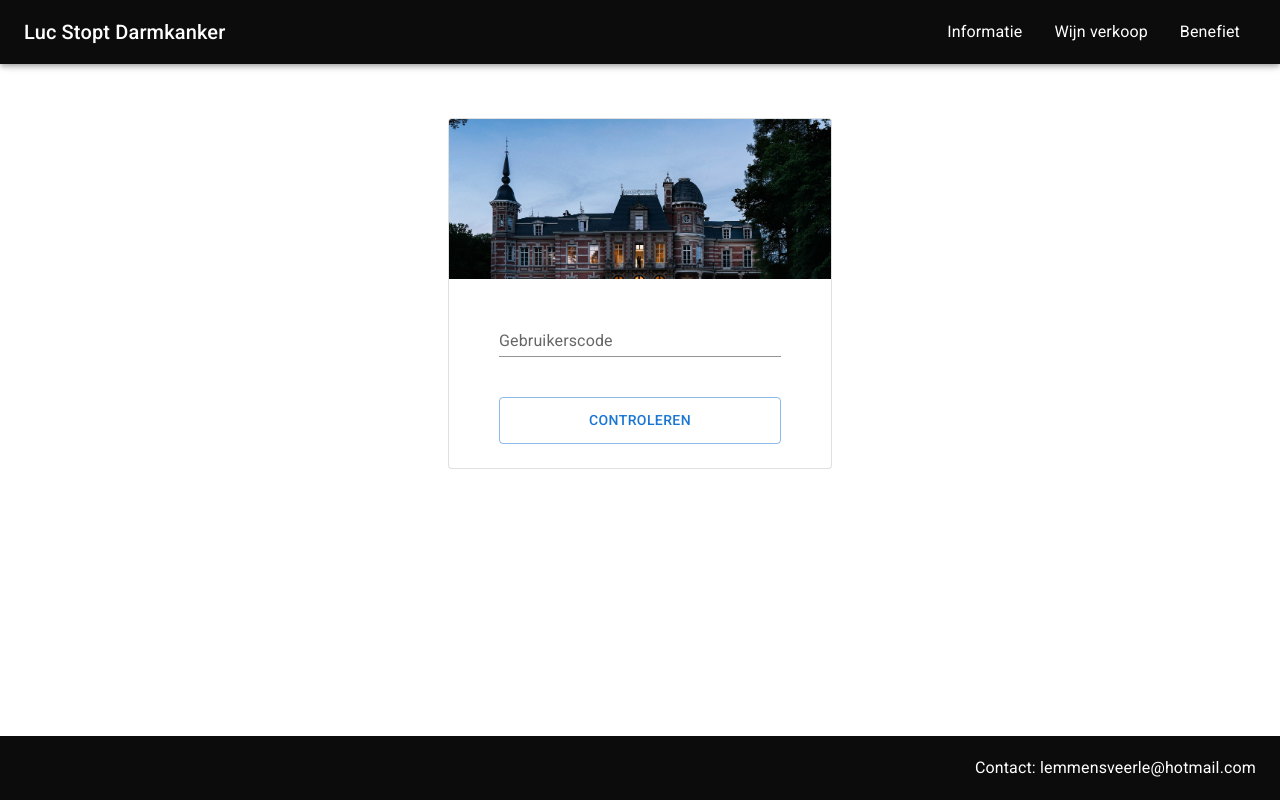
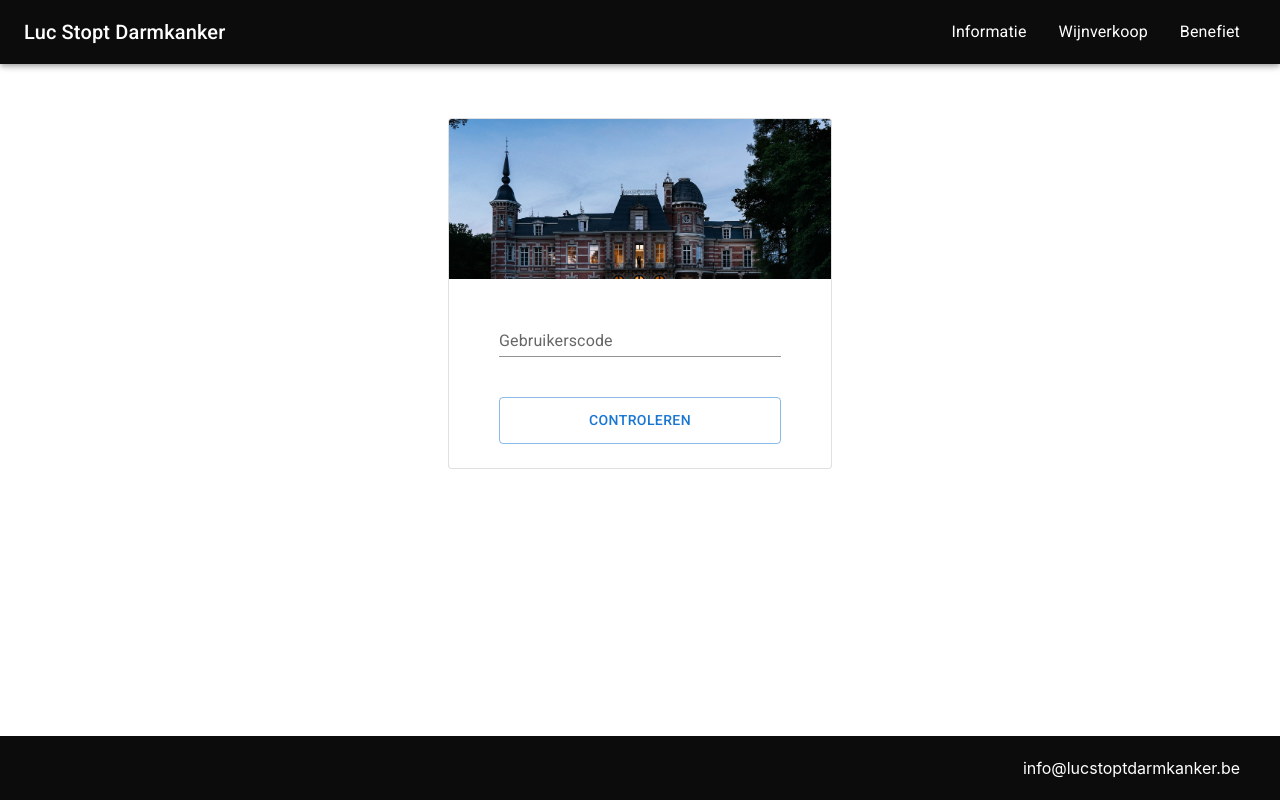
Before and after one commit to rubends/benefiet_ll, a React (Create React App) app: page /benefiet in a window 1280 px wide. Built offline with nearby package versions, Linux system fonts and the light colour scheme.

Commit message:
Update email

```diff
--- a/src/components/footer/Footer.jsx
+++ b/src/components/footer/Footer.jsx
@@ -1,4 +1,4 @@
-import { Box, Toolbar, Typography } from "@mui/material";
+import { Box, Toolbar, ListItem } from "@mui/material";
 
 const Footer = () => {
   return (
@@ -7,7 +7,14 @@ const Footer = () => {
       sx={{ flexGrow: 1, display: { xs: "flex" }, justifyContent: "flex-end" }}
     >
       <Toolbar>
-        <Typography>Contact: lemmensveerle@hotmail.com</Typography>
+        <ListItem
+          button
+          key="Email"
+          component="a"
+          href="mailto:info@lucstoptdarmkanker.be"
+        >
+          info@lucstoptdarmkanker.be
+        </ListItem>
       </Toolbar>
     </Box>
   );
--- a/src/components/navigation/MainNav.jsx
+++ b/src/components/navigation/MainNav.jsx
@@ -16,7 +16,7 @@ const MainNav = () => {
 
           <Link to="/wijn" style={{ textDecoration: "none" }}>
             <MenuItem>
-              <Typography>Wijn verkoop</Typography>
+              <Typography>Wijnverkoop</Typography>
             </MenuItem>
           </Link>
 
```
